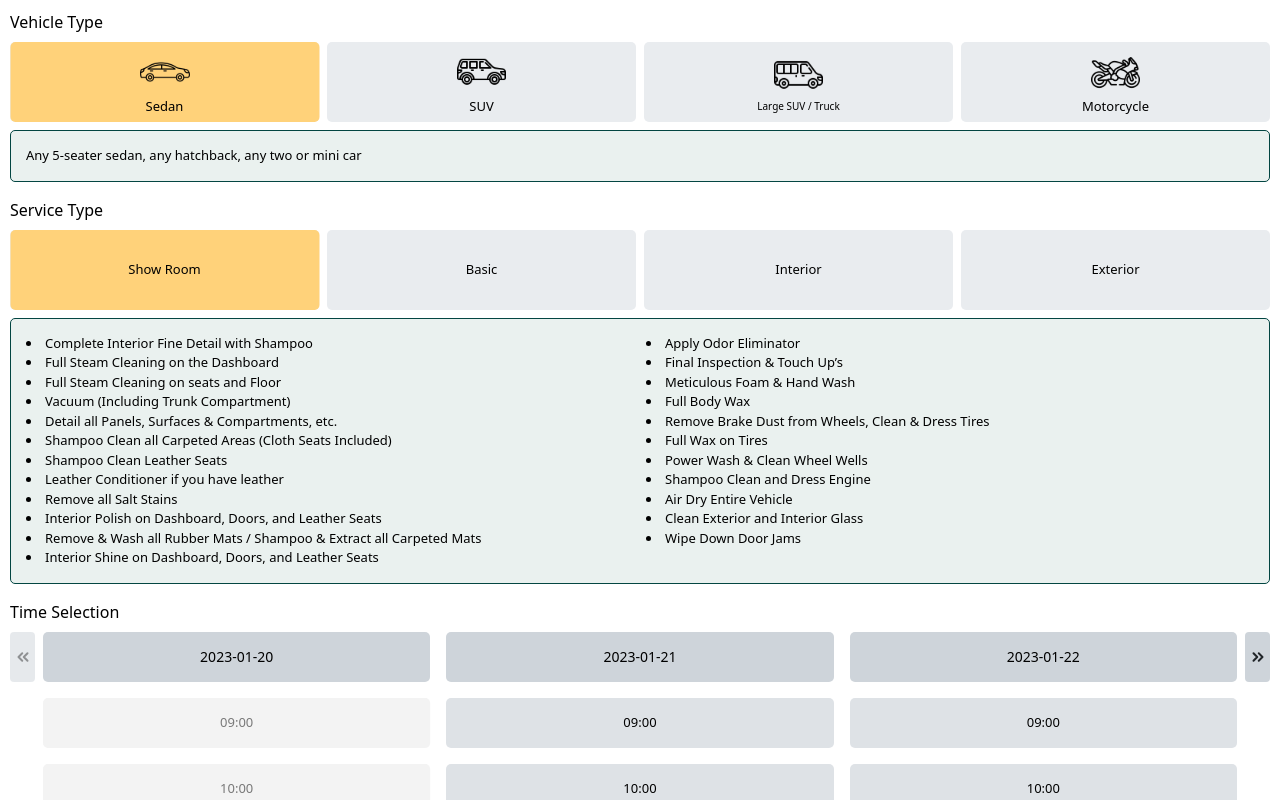
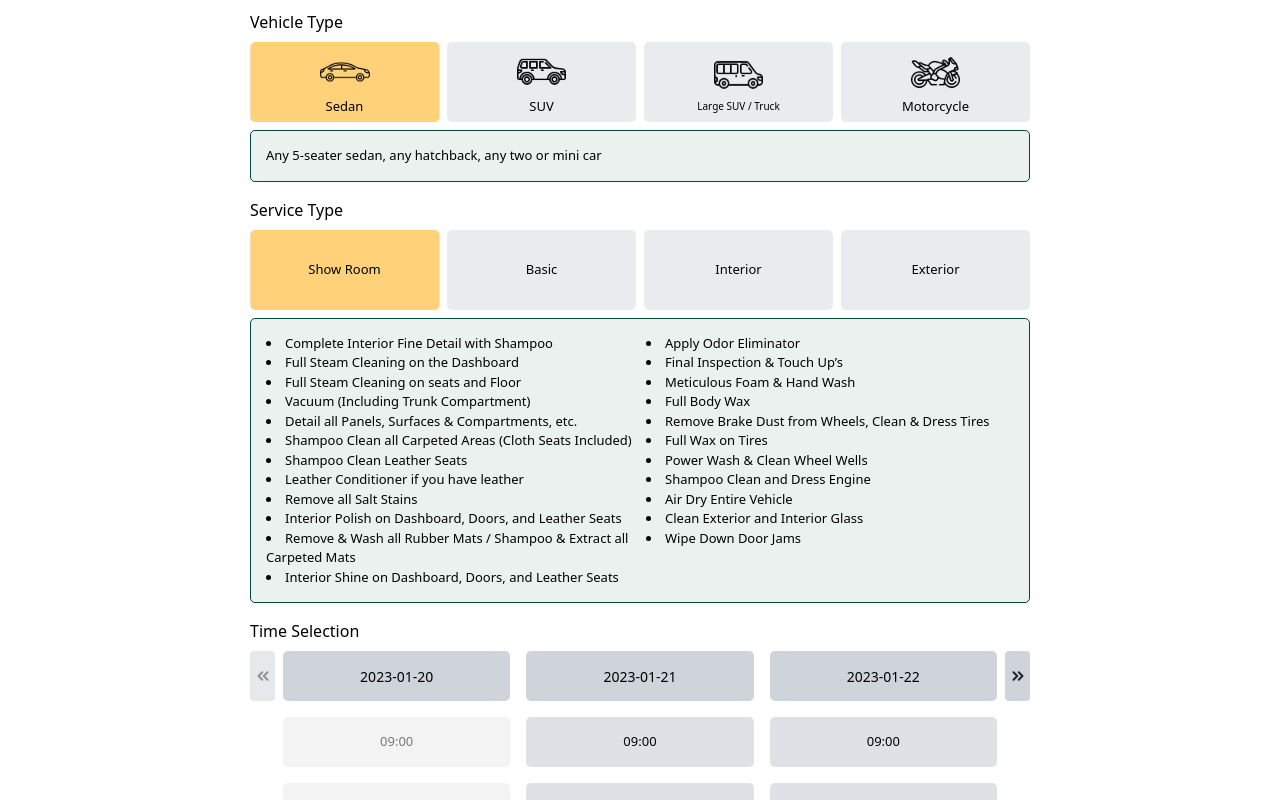
Before and after one commit to hannah-habibpour/jayplus, a React (Create React App) app: page / in a window 1280 px wide. Shown: the top 800 px of the page. Built offline with nearby package versions, Linux system fonts and the light colour scheme.

Commit message:
added maxWidth to the main tag

```diff
--- a/src/App.js
+++ b/src/App.js
@@ -9,7 +9,7 @@ function App() {
   return (
     <BookingProvider>
       <Router>
-        <main style={{padding: "10px"}}>
+        <main style={{padding: "10px", maxWidth: "800px", margin: "0 auto"}}>
             <Routes>
               <Route path='/' element={<Booking />} />
               <Route path='/payment' element={<Payment />} />
```
